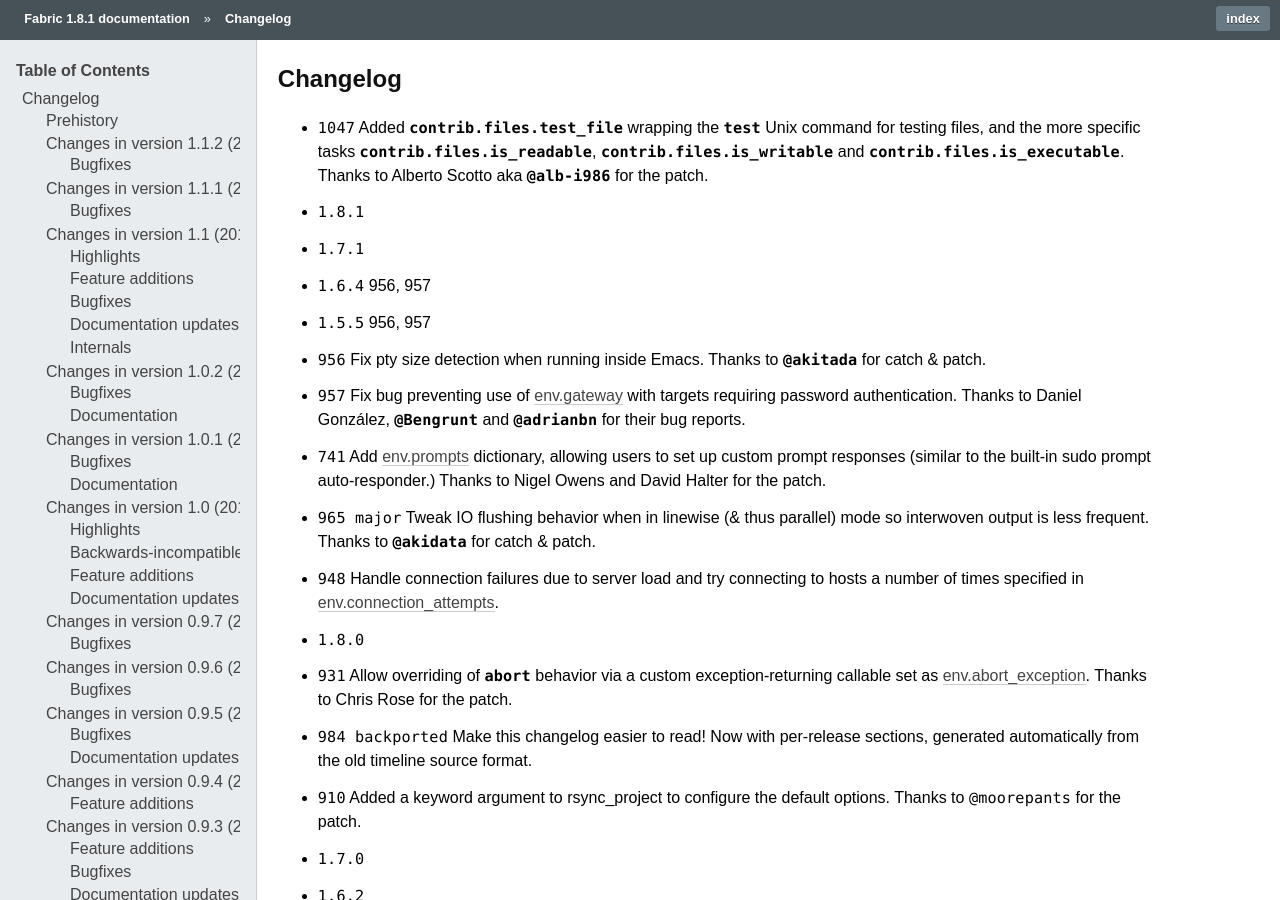
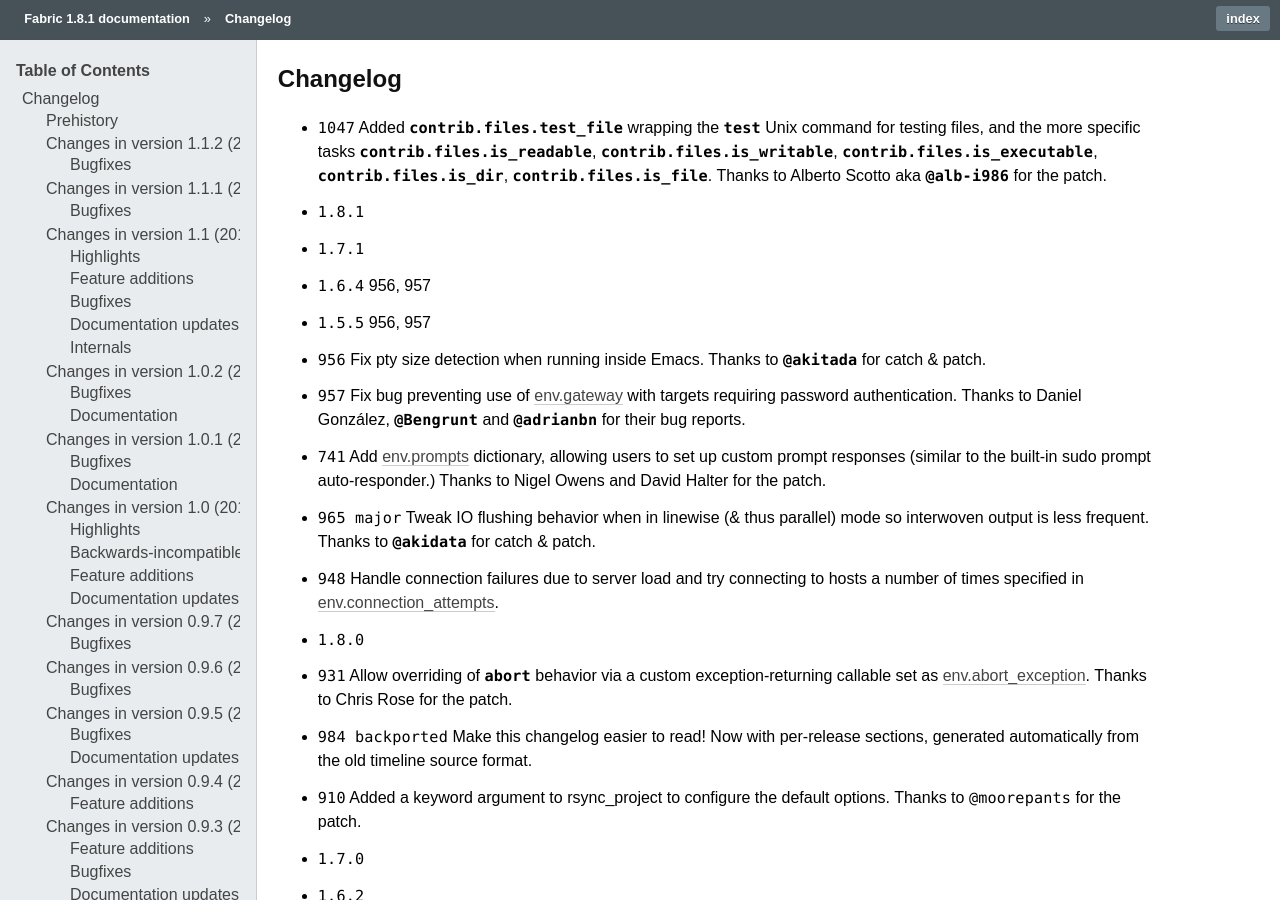
Before and after one commit to fabric/fabric, a Sphinx documentation site: the page built from docs/changelog.rst, in a window 1280 px wide and 900 px high. Built offline with Sphinx 7.4.7, drawn with Linux system fonts in a browser that asks for light colours; cross-references to code outside the pages are shown as plain code.

Commit message:
updating changelog

```diff
--- a/docs/changelog.rst
+++ b/docs/changelog.rst
@@ -6,8 +6,10 @@
 
 * :feature:`1047` Added `contrib.files.test_file <.test_file>` wrapping the `test`
   Unix command for testing files, and the more specific tasks
-  `contrib.files.is_readable <.is_readable>`, `contrib.files.is_writable <.is_writable>`
-  and `contrib.files.is_executable <.is_executable>`.
+  `contrib.files.is_readable <.is_readable>`,
+  `contrib.files.is_writable <.is_writable>`,
+  `contrib.files.is_executable <.is_executable>`,
+  `contrib.files.is_dir <.is_dir>`, `contrib.files.is_file <.is_file>`.
   Thanks to Alberto Scotto aka `@alb-i986` for the patch.
 * :release:`1.8.1 <2013-12-24>`
 * :release:`1.7.1 <2013-12-24>`
```
